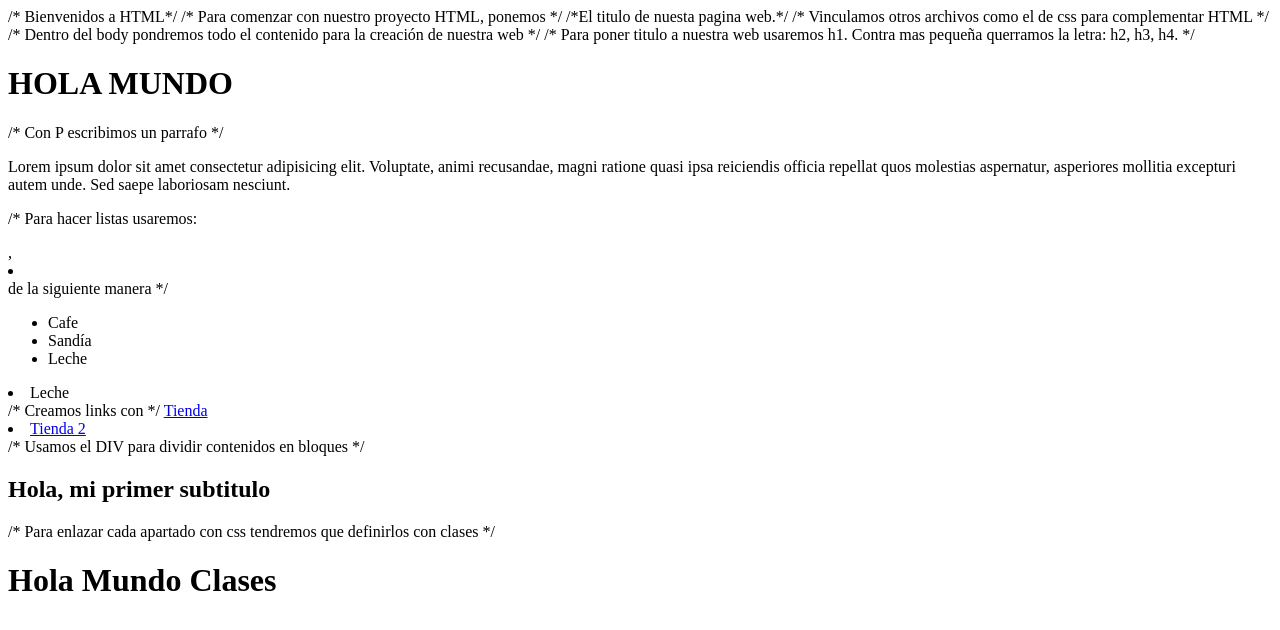
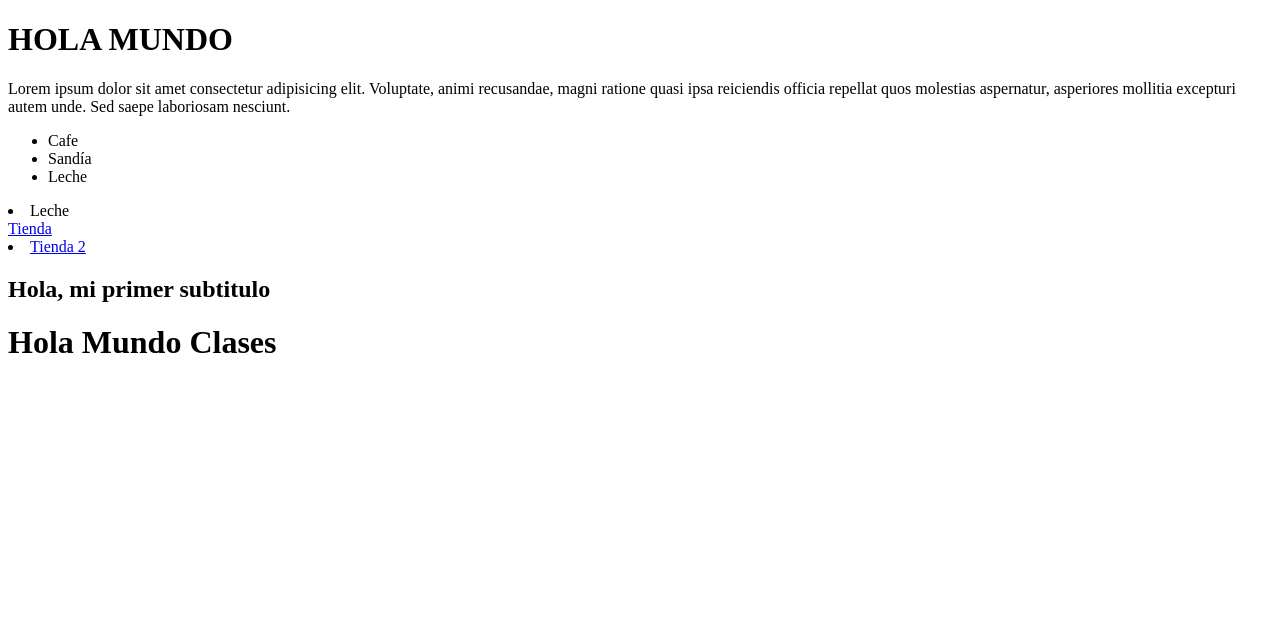
Before and after one commit to HerryMorgan10/School-learning, a plain HTML site: page Web-Design/HTML/Guía-Iniciación.html in a window 1280 px wide. Drawn offline with Linux system fonts and the light colour scheme.

Commit message:
Update Guía-Iniciación.html

```diff
--- a/Web-Design/HTML/Guía-Iniciación.html
+++ b/Web-Design/HTML/Guía-Iniciación.html
@@ -1,7 +1,5 @@
-/* Bienvenidos a HTML*/
-/* Para comenzar con nuestro proyecto HTML, ponemos <html>
-
-</html>*/
+<!-- Bienvenidos a HTML
+Para comenzar con nuestro proyecto HTML, ponemos <html> -->
 
 <!DOCTYPE html>
 <html>
@@ -9,23 +7,23 @@
 <head>
     <meta charset='utf-8'>
     <meta http-equiv='X-UA-Compatible' content='IE=edge'>
-    <title>MiPrimeraPaginaWeb</title> /*El titulo de nuesta pagina web.*/
+    <title>MiPrimeraPaginaWeb</title> <!-- El titulo de nuesta pagina web. -->
     <meta name='viewport' content='width=device-width, initial-scale=1'>
-    <link rel='stylesheet' type='text/css' media='screen' href='main.css'> /* Vinculamos otros archivos como el de css
-    para complementar HTML */
+    <link rel='stylesheet' type='text/css' media='screen' href='main.css'> <!-- Vinculamos otros archivos como el de css
+    para complementar HTML -->
 </head>
 
-<body> /* Dentro del body pondremos todo el contenido para la creación de nuestra web */
+<body> <!-- Dentro del body pondremos todo el contenido para la creación de nuestra web -->
 
-    /* Para poner titulo a nuestra web usaremos h1. Contra mas pequeña querramos la letra: h2, h3, h4. */
+    <!-- Para poner titulo a nuestra web usaremos h1. Contra mas pequeña querramos la letra: h2, h3, h4. -->
     <h1>HOLA MUNDO</h1>
 
-    /* Con P escribimos un parrafo */
+    <!-- Con P escribimos un parrafo -->
     <p>Lorem ipsum dolor sit amet consectetur adipisicing elit. Voluptate, animi recusandae, magni ratione quasi ipsa
         reiciendis officia repellat quos molestias aspernatur, asperiores mollitia excepturi autem unde. Sed saepe
         laboriosam nesciunt.</p>
 
-    /* Para hacer listas usaremos: <ul></ul>, <li></li> de la siguiente manera */
+    <!-- Para hacer listas usaremos: <ul></ul>, <li></li> de la siguiente manera -->
     <ul>
         <li>Cafe</li>
         <li>Sandía</li>
@@ -33,17 +31,17 @@
     </ul>
     <li>Leche</li>
 
-    /* Creamos links con <a></a> */
+    <!-- Creamos links con <a></a> -->
     <a href="###">Tienda</a>
     <li><a href="###">Tienda 2</a></li>
 
-    /* Usamos el DIV para dividir contenidos en bloques */
+    <!-- Usamos el DIV para dividir contenidos en bloques -->
     <div>
         <h2>Hola, mi primer subtitulo</h2>
     </div>
 
 
-    /* Para enlazar cada apartado con css tendremos que definirlos con clases */
+    <!-- Para enlazar cada apartado con css tendremos que definirlos con clases -->
     <h1 class="MiPrimerMundo">Hola Mundo Clases</h1>
 </body>
 
```
